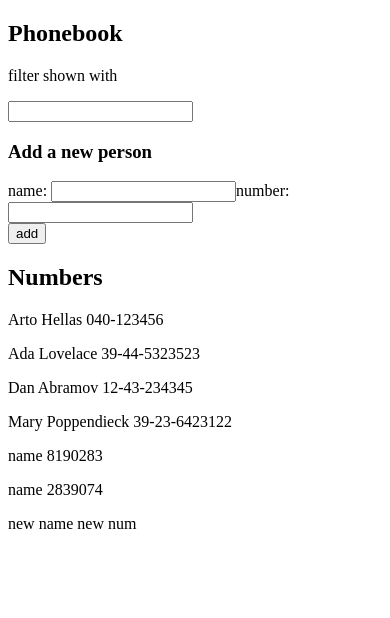
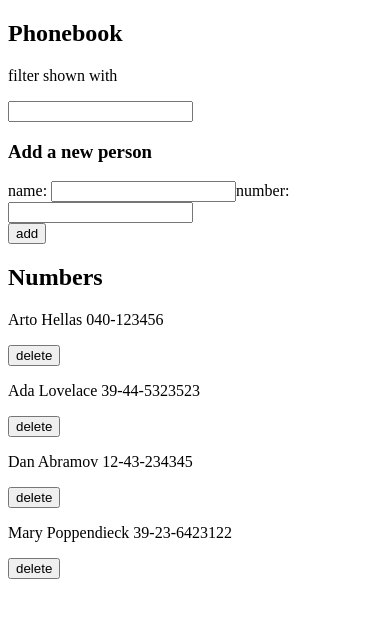
Before and after one commit to luiselmuller/fso-course-exercises, a React (Vite) app in the folder part2/Exercises/phonebook/phonebookapp/: page / in a window 390 px wide. Shown: the top 618 px of the page. Built offline with nearby package versions, Linux system fonts and the light colour scheme; data requests are answered from the project's data file.

Commit message:
Completed 2.14: The Phonebook step 9

```diff
--- a/part2/Exercises/phonebook/phonebookapp/db.json
+++ b/part2/Exercises/phonebook/phonebookapp/db.json
@@ -19,21 +19,6 @@
       "name": "Mary Poppendieck",
       "number": "39-23-6423122",
       "id": "4"
-    },
-    {
-      "id": 5,
-      "name": "name",
-      "number": "8190283"
-    },
-    {
-      "id": 6,
-      "name": "name 2839074",
-      "number": ""
-    },
-    {
-      "id": 7,
-      "name": "new name",
-      "number": "new num"
     }
   ]
 }
--- a/part2/Exercises/phonebook/phonebookapp/src/App.jsx
+++ b/part2/Exercises/phonebook/phonebookapp/src/App.jsx
@@ -14,6 +14,7 @@ const App = () => {
   useEffect(() => {
     personsService.getAll()
       .then(persons => setPersons(persons))
+      .catch(error => console.log(error))
   }, [])
 
   const addPerson = (event) => {
@@ -24,14 +25,25 @@ const App = () => {
       setNewNumber('')
     }
     else {
-        personsService.create({ name: newName, number: newNumber, id: persons.length + 1 })
+        personsService.create({ name: newName, number: newNumber, id: (persons.length + 1).toString() })
           .then(person => {
               setPersons(persons.concat(person))
           })
+          .catch(error => console.log(error))
         setNewName('')
         setNewNumber('')
     }
+  }
 
+  const delPerson = (id) => {
+    const person = persons.find(person => person.id === id)
+    // console.log(person)
+    if (window.confirm(`Do you want to delete ${person.name}?`)) {
+      // console.log(person.name, person.id)
+      personsService.deletePerson(person.id)
+      .then(person => setPersons(persons.filter(person => person.id !== id)))
+      .catch(error => console.log(error))
+    }
   }
 
   const onFilterChange = (event) => {
@@ -64,6 +76,7 @@ const App = () => {
 
       <h2>Numbers</h2>
       <Persons
+        delPerson={delPerson}
         persons={persons}
         filter={filter}
       />
--- a/part2/Exercises/phonebook/phonebookapp/src/components/Persons.jsx
+++ b/part2/Exercises/phonebook/phonebookapp/src/components/Persons.jsx
@@ -1,15 +1,16 @@
 /* eslint-disable react/prop-types */
 
-const Persons = ({ persons, filter }) => {
-
+const Persons = ({ persons, filter, delPerson }) => {
     return (
         <div>
             {persons.filter(person => (
                 person.name.toLowerCase().includes(filter.toLowerCase()) || person.number.includes(filter)
             )).map(person => (
-                <p key={person.id}>
-                    {person.name} {person.number}
-                </p>
+                    <div key={person.id}>
+                        <p>{person.name} {person.number}</p>
+                        <button onClick={() => delPerson(person.id)}>delete</button>
+                    </div>
+
             ))}
         </div>
     )
--- a/part2/Exercises/phonebook/phonebookapp/src/services/persons.js
+++ b/part2/Exercises/phonebook/phonebookapp/src/services/persons.js
@@ -17,4 +17,9 @@ const update = (id, newObject) => {
     return request.then(response => response.data)
 }
 
-export default { getAll, create, update }
+const deletePerson = id => {
+    const request = axios.delete(`${baseUrl}/${id}`)
+    return request.then(response => response.data)
+}
+
+export default { getAll, create, update, deletePerson }
```
